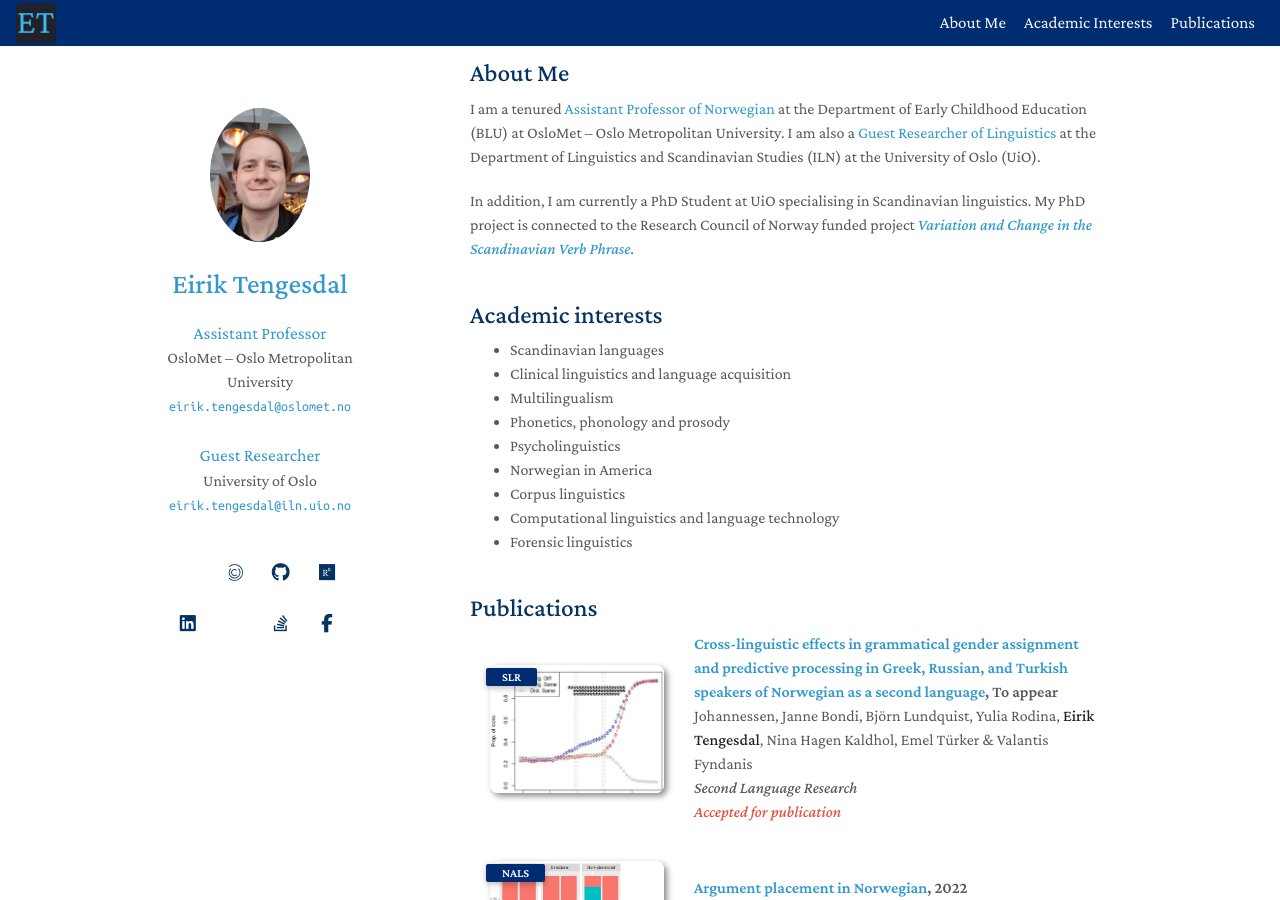
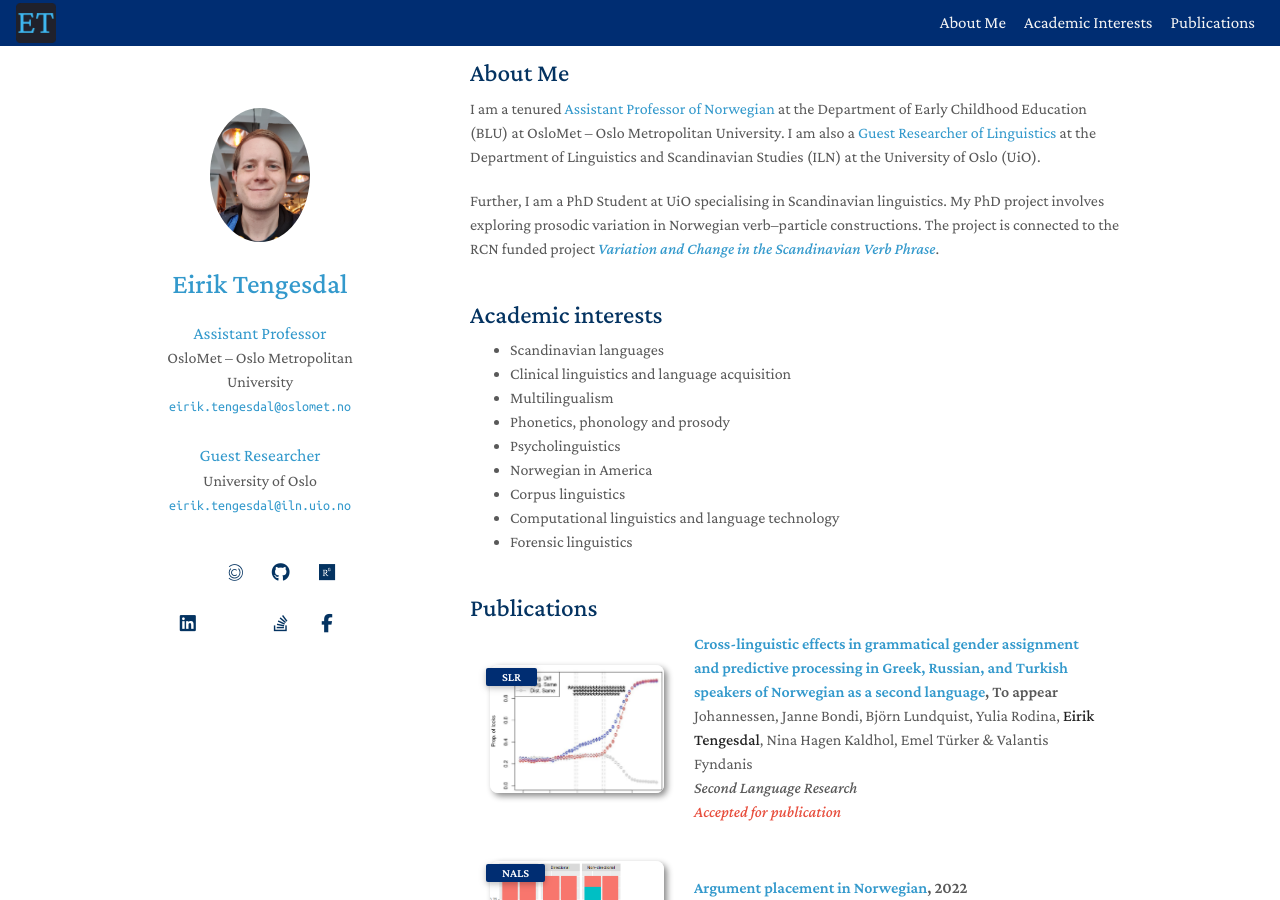
Before and after one commit to EirikTengesdal/eiriktengesdal.no-old, a Jekyll site: the page built from index.md, in a window 1280 px wide and 900 px high. Built offline with Jekyll 4.4.1, drawn with Linux system fonts in a browser that asks for light colours; a style sheet for code colours, icons or effects is not loaded.

Commit message:
Update about_me.md

```diff
--- a/_includes/about_me.md
+++ b/_includes/about_me.md
@@ -2,4 +2,4 @@
 
 I am a tenured [Assistant Professor of Norwegian](https://www.oslomet.no/en/about/employee/eiten9710/) at the Department of Early Childhood Education (BLU) at OsloMet -- Oslo Metropolitan University. I am also a [Guest Researcher of Linguistics](https://www.hf.uio.no/iln/english/people/aca/scandinavian-languages/temporary/eirikten/) at the Department of Linguistics and Scandinavian Studies (ILN) at the University of Oslo (UiO).
 
-In addition, I am currently a PhD Student at UiO specialising in Scandinavian linguistics. My PhD project is connected to the Research Council of Norway funded project [*Variation and Change in the Scandinavian Verb Phrase*](https://www.hf.uio.no/iln/english/research/projects/variation-and-change-in-the-scandinavian-verb-phra/).
+Further, I am a PhD Student at UiO specialising in Scandinavian linguistics. My PhD project involves exploring prosodic variation in Norwegian verb–particle constructions. The project is connected to the RCN funded project [*Variation and Change in the Scandinavian Verb Phrase*](https://www.hf.uio.no/iln/english/research/projects/variation-and-change-in-the-scandinavian-verb-phra/).
```
